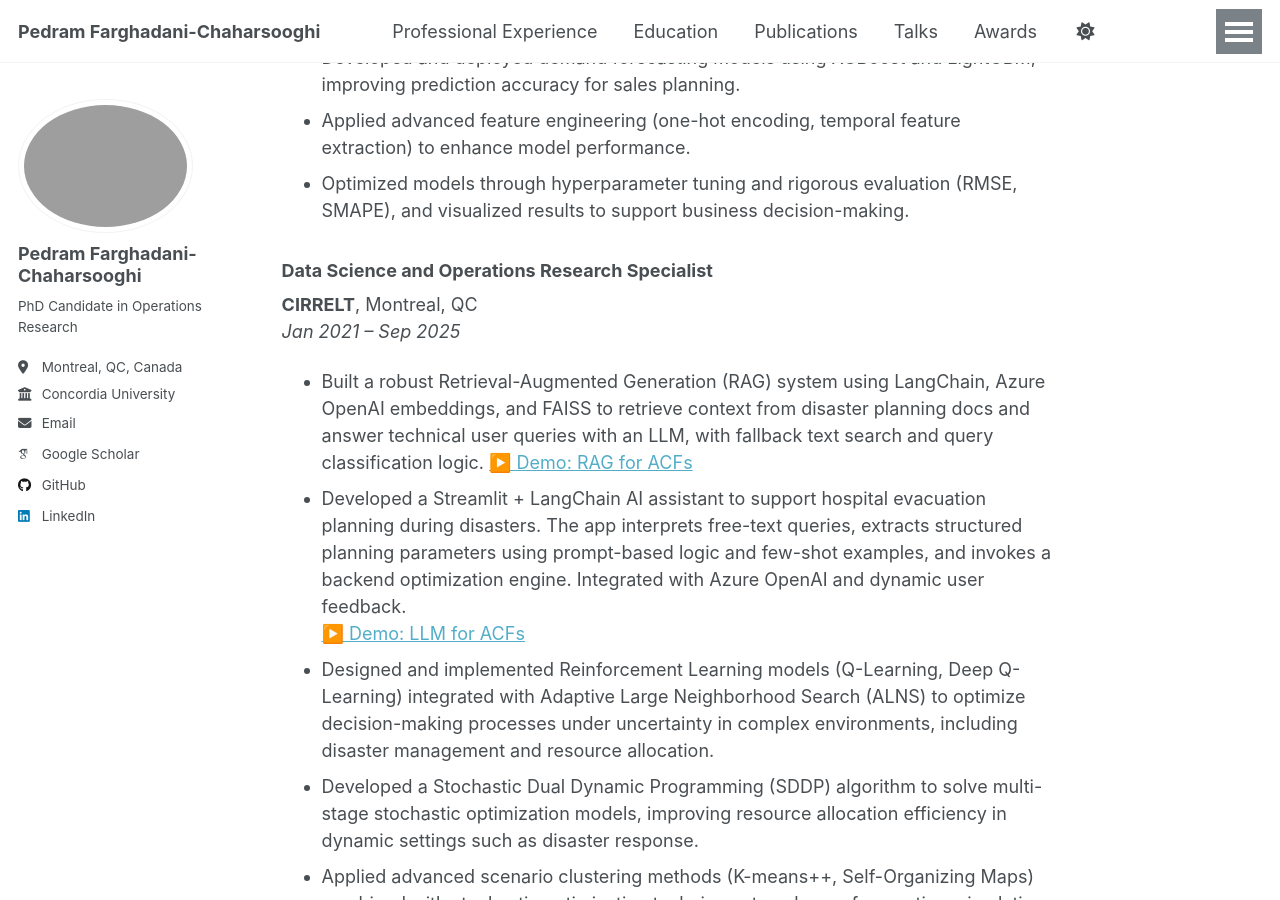
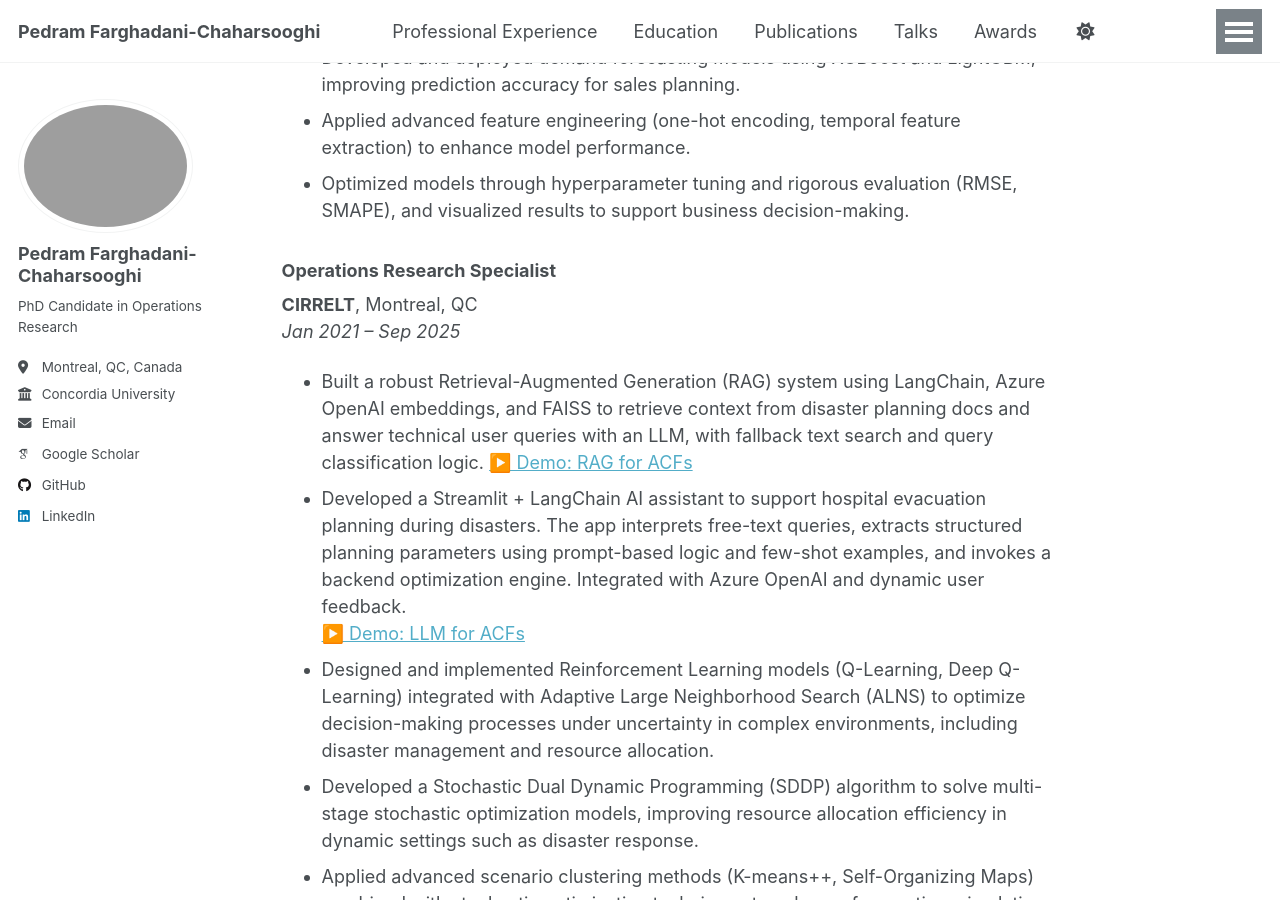
Before and after one commit to Pedram-Fdi/Pedram-Fdi.github.io, a Jekyll site: the page built from _pages/professionalexperience.md, in a window 1280 px wide and 900 px high, scrolled down 522 px. Built offline with Jekyll 4.4.1, drawn with Linux system fonts in a browser that asks for light colours; some web fonts are replaced.

Commit message:
Update professionalexperience.md

```diff
--- a/_pages/professionalexperience.md
+++ b/_pages/professionalexperience.md
@@ -18,7 +18,7 @@ author_profile: true
 - Applied advanced feature engineering (one-hot encoding, temporal feature extraction) to enhance model performance.
 - Optimized models through hyperparameter tuning and rigorous evaluation (RMSE, SMAPE), and visualized results to support business decision-making.
 
-### Data Science and Operations Research Specialist
+### Operations Research Specialist
 **CIRRELT**, Montreal, QC
 *Jan 2021 – Sep 2025*
 - Built a robust Retrieval-Augmented Generation (RAG) system using LangChain, Azure OpenAI embeddings, and FAISS to retrieve context from disaster planning docs and answer technical user queries with an LLM, with fallback text search and query classification logic.
```
